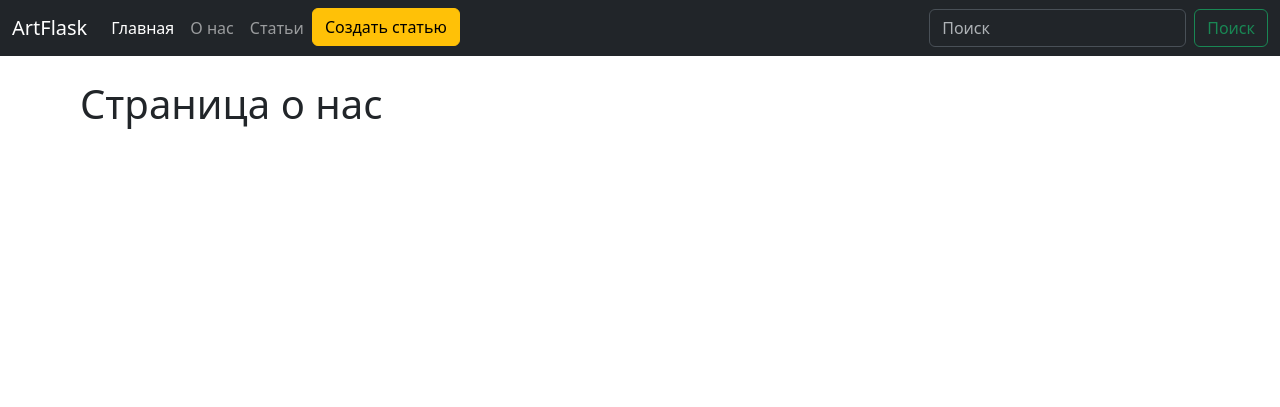
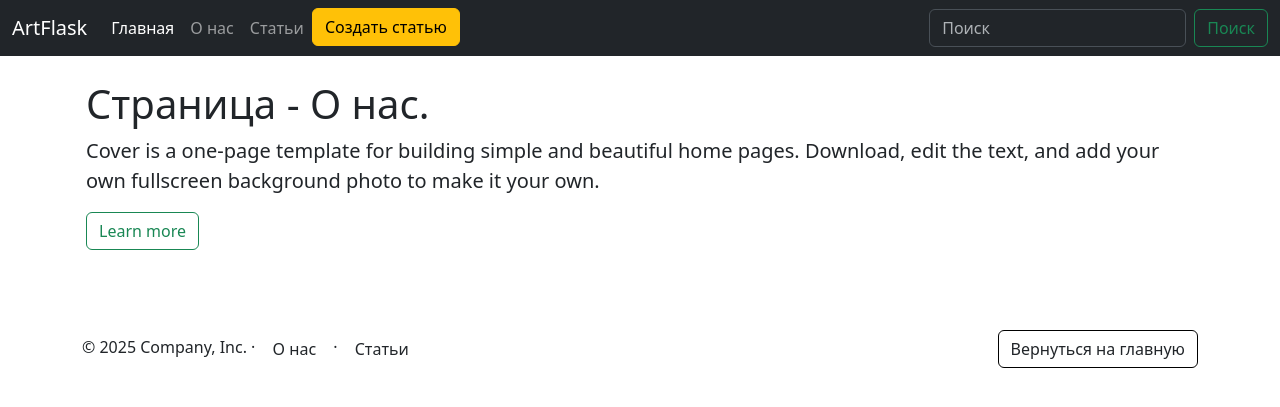
Before and after one commit to Dmitri-web-lab/Articles_Flask, a Flask app: page /about in a window 1280 px wide. Shown: the top 407 px of the page. Run offline with Flask 3, Linux system fonts and the light colour scheme.

Commit message:
add content and footer in pages home and about

```diff
--- a/templates/about.html
+++ b/templates/about.html
@@ -5,6 +5,14 @@
 {% endblock %}
 
 {% block body %}
-	<h1 class="m-top-mod">Страница о нас</h1>
+
+<main class="container px-3 m-top-mod">
+    <h1>Страница - О нас.</h1>
+    <p class="lead">Cover is a one-page template for building simple and beautiful home pages.
+        Download, edit the text, and add your own fullscreen background photo to make it your own.</p>
+    <p class="lead">
+        <a href="#" class="btn btn-outline-success">Learn more</a>
+    </p>
+</main>
 
 {% endblock %}
--- a/templates/main.html
+++ b/templates/main.html
@@ -41,5 +41,16 @@
 
 {% block body %}{% endblock %}
 
+
+<footer class="container">
+	<p class="float-end">
+		<a class="btn border-black" href="/">Вернуться на главную</a>
+	</p>
+	<p>© 2025 Company, Inc. ·
+		<a class="btn" href="/about.html">О нас</a> ·
+		<a class="btn" href="/posts">Статьи</a>
+	</p>
+</footer>
+
 </body>
 </html>
```
Also changed, not shown: templates/index.html (+8 -1 lines).
